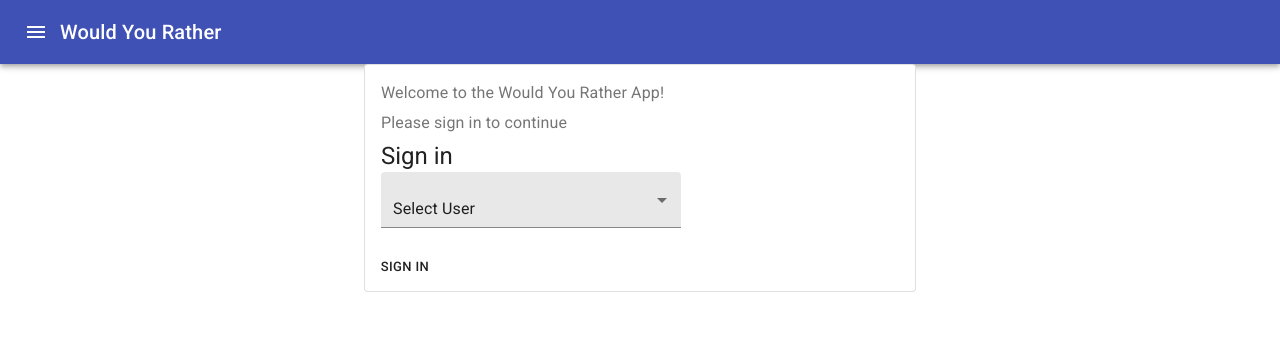
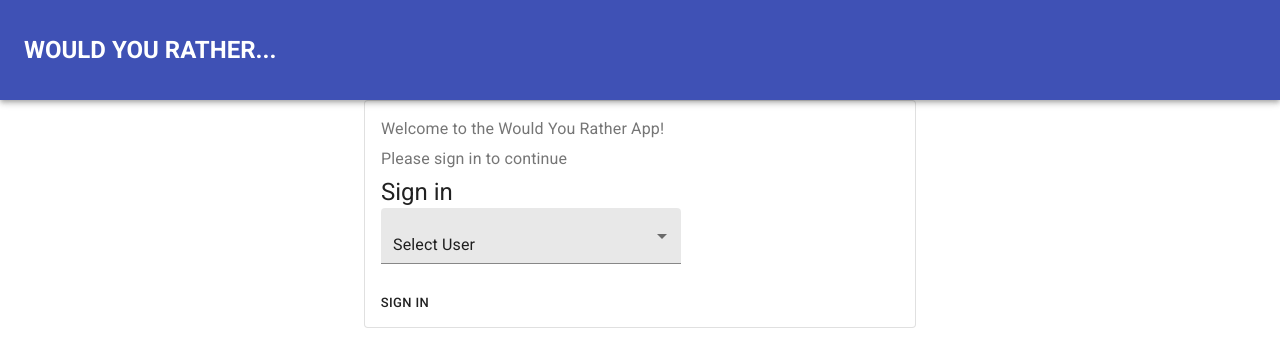
Before and after one commit to deboradurek/would-you-rather-app, a React (Create React App) app: page /login in a window 1280 px wide. Shown: the top 364 px of the page. Built offline with nearby package versions, Linux system fonts and the light colour scheme.

Commit message:
feat: Apply new styles to navbar

```diff
--- a/src/components/NavBar.js
+++ b/src/components/NavBar/index.js
@@ -1,33 +1,32 @@
 import React, { Component } from 'react';
 import { Link } from 'react-router-dom';
 import { connect } from 'react-redux';
-import { AppBar, Avatar, Box, IconButton, Toolbar, Typography } from '@material-ui/core';
-import MenuIcon from '@material-ui/icons/Menu';
+import { AppBar, Avatar, Button, Typography } from '@material-ui/core';
+import { GroupedLinks, NavAuthedUser, StyledToolbar } from './styles';
 
 class NavBar extends Component {
   render() {
     const { authedUser, isAuthenticated } = this.props;
 
     return (
-      <AppBar position="static">
-        <Toolbar>
-          <IconButton edge="start" color="inherit" aria-label="menu">
-            <MenuIcon />
-          </IconButton>
-          <Typography variant="h6">Would You Rather</Typography>
+      <AppBar position="sticky">
+        <StyledToolbar>
+          <Typography variant="h5">Would You Rather...</Typography>
           {isAuthenticated && (
             <>
-              <Link to={'/'}>Home</Link>
-              <Link to={'/add'}>Add Question</Link>
-              <Link to={'/leaderboard'}>LeaderBoard</Link>
-              <Box>
+              <GroupedLinks>
+                <Link to={'/'}>Home</Link>
+                <Link to={'/add'}>Add Question</Link>
+                <Link to={'/leaderboard'}>LeaderBoard</Link>
+              </GroupedLinks>
+              <NavAuthedUser>
                 <Typography>Hello, {authedUser.name}</Typography>
                 <Avatar alt={authedUser.name} src={authedUser.avatarURL} />
-              </Box>
-              <Link to={'/login'}>Logout</Link>
+                <Button>Logout</Button>
+              </NavAuthedUser>
             </>
           )}
-        </Toolbar>
+        </StyledToolbar>
       </AppBar>
     );
   }
--- /dev/null
+++ b/src/components/NavBar/styles.js
@@ -0,0 +1,39 @@
+import styled from 'styled-components';
+import { Toolbar } from '@material-ui/core';
+
+export const StyledToolbar = styled(Toolbar)`
+  background-color: ${(props) => props.theme.primary};
+  display: flex;
+  justify-content: space-between;
+  height: 100px;
+  h5 {
+    font-weight: bold;
+    text-transform: uppercase;
+  }
+`;
+
+export const GroupedLinks = styled.div`
+  a {
+    color: ${(props) => props.theme.offWhite};
+    margin: 0 1rem;
+    text-decoration: none;
+  }
+  a:hover {
+    color: ${(props) => props.theme.blueLight};
+  }
+`;
+
+export const NavAuthedUser = styled.div`
+  display: flex;
+  align-items: center;
+  p {
+    margin-right: 14px;
+  }
+  button {
+    color: ${(props) => props.theme.offWhite};
+    margin-left: 36px;
+  }
+  button:hover {
+    color: ${(props) => props.theme.blueLight};
+  }
+`;
```
